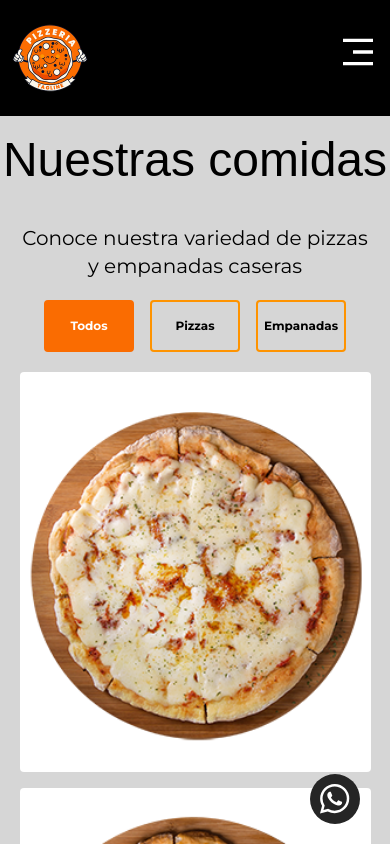
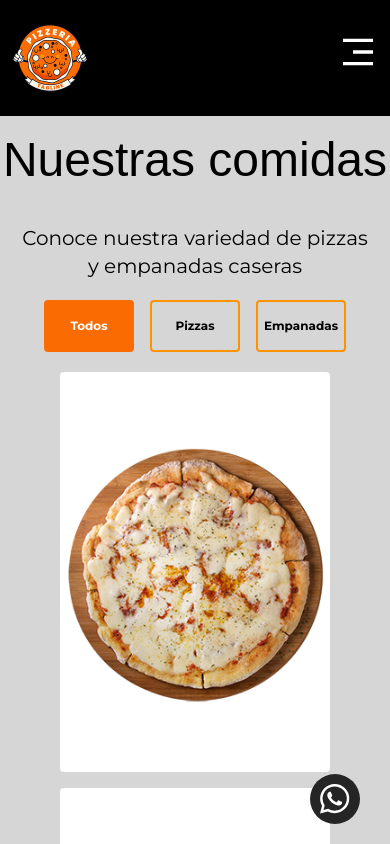
Before and after one commit to brunoLombardi9/prueba-boostsoftwarestudio, a React (Vite) app: page /foods in a window 390 px wide. Shown: the top 844 px of the page. Built offline with nearby package versions, Linux system fonts and the light colour scheme; a web font is replaced by a local one.

Commit message:
Se mejora responsividad de ProductCard

```diff
--- a/src/components/Home/About.jsx
+++ b/src/components/Home/About.jsx
@@ -35,7 +35,7 @@ const About = () => {
             </AnimationContainer>
 
             <AnimationContainer>
-              <div className="flex flex-col gap-7 justify-center text-justify text-pretty">
+              <div className="flex flex-col gap-7 justify-center">
                 <h2 className="text-4xl text-strongOrange mt-4">
                   {item.title}
                 </h2>
--- a/src/components/Product/ProductCard.jsx
+++ b/src/components/Product/ProductCard.jsx
@@ -34,7 +34,7 @@ const ProductCard = ({ pizza }) => {
     <AnimationContainer>
       <div
         ref={cardRef}
-        className={`cardContainer text-white bg-white rounded flex justify-center items-center h-full w-[90%] md:w-full mx-auto
+        className={`cardContainer text-white bg-white rounded flex justify-center items-center h-full w-[90%] md:w-full max-w-[300px] mx-auto
                   ${loading && "px-5 py-10"} ${isVisible && "showOnMobile"}`}
       >
         <img
```
